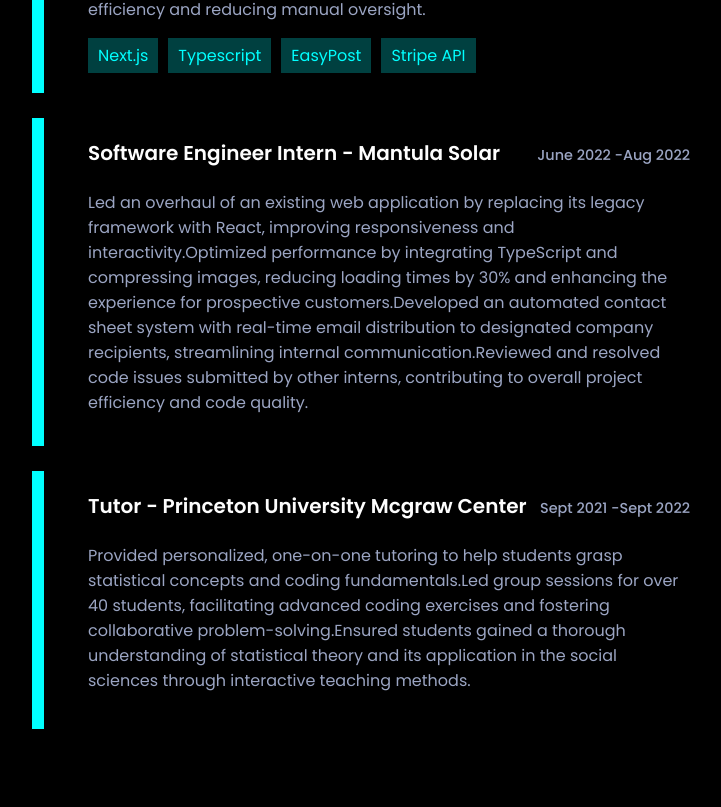
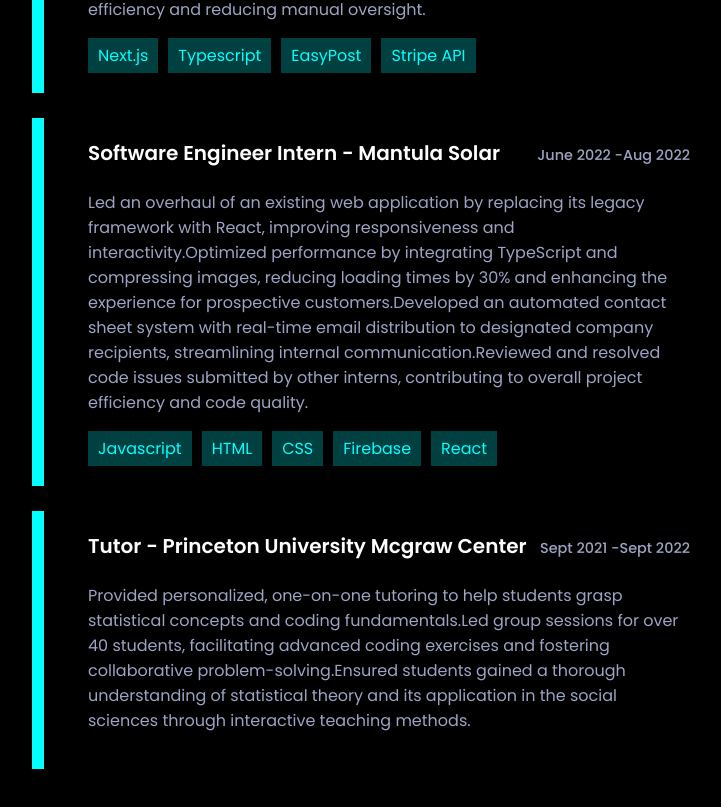
Before and after one commit to kevincas01/portfolio, a React (Create React App) app: page / in a window 1280 px wide. Shown: the part 2125-2932 px from the top of the page, without its empty margins (520-1241 px from the left). Built offline with nearby package versions, Linux system fonts and the light colour scheme; the HTML template or start-up script is replaced by a standard one.

Commit message:
Experience element: make height growing rate higher

```diff
--- a/src/Components/ExperienceElement.jsx
+++ b/src/Components/ExperienceElement.jsx
@@ -40,7 +40,7 @@ export default function ExperienceElement({
   }, []);
 
   useEffect(() => {
-    const newHeight = 100 * intersectionRatio * 5;
+    const newHeight = 100 * intersectionRatio * 8;
     setHeight(newHeight);
   }, [intersectionRatio]);
 
```
